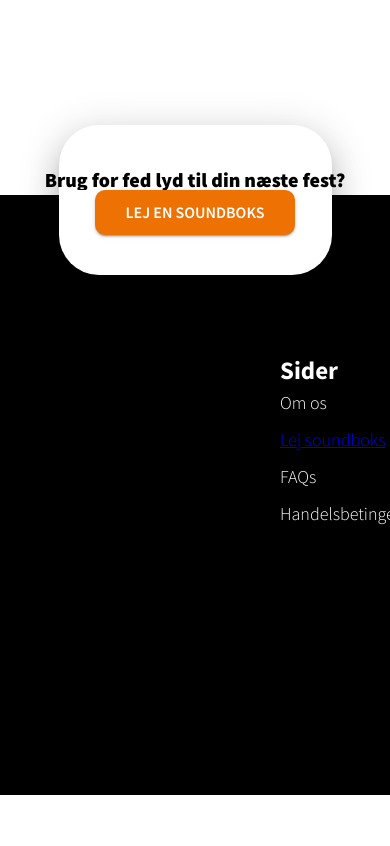
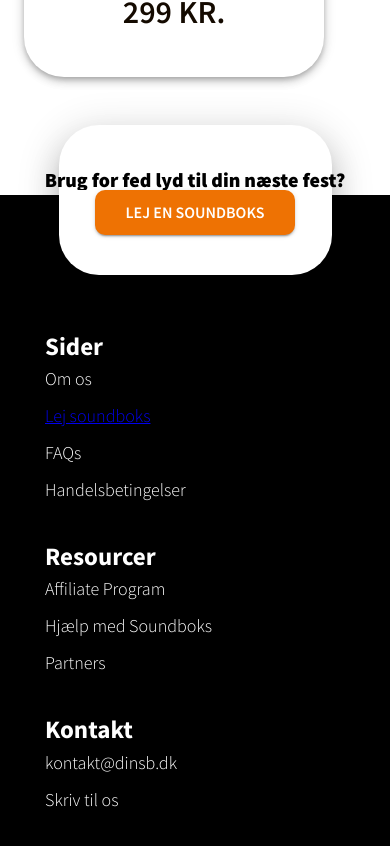
Before and after one commit to aliasadi04/dinsb, a React (Create React App) app: page / in a window 390 px wide. Shown: the part 4549-5395 px from the top of the page. Before the commit the page ends 5344 px from the top, so only its background shows below. Built offline with nearby package versions, Linux system fonts and the light colour scheme.

Commit message:
breadcrumb responsiveness update

```diff
--- a/src/components/navbar.component.tsx
+++ b/src/components/navbar.component.tsx
@@ -6,14 +6,14 @@
 import { HashLink } from 'react-router-hash-link';
 
 
-const pages = ['Vores bokse', 'Priser', 'FAQ']
+
 
 
 const Navbar = () => {
   const [anchorElNav, setAnchorElNav] = React.useState<null | HTMLElement>(null);
   const [anchorElUser, setAnchorElUser] = React.useState<null | HTMLElement>(null);
 
-  const location = useLocation();
+
   const navigate = useNavigate();
 
   const handleOpenNavMenu = (event: React.MouseEvent<HTMLElement>) => {
@@ -35,7 +35,7 @@
 
 
   return (
-    <Box sx={{ overflow: 'clip' }}>
+    <Box sx={{ display:'grid', gridTemplateColumns:'100%' }}>
 
       <AppBar position="static" sx={{
 
@@ -193,7 +193,7 @@
       }} >
 
 
-        <Typography noWrap fontSize={{ xs: 20, md: 60 }} fontWeight={900} sx={{}} >
+        <Typography noWrap fontSize={{ xs: 20,md:40, lg: 60 }} fontWeight={900} sx={{}} >
           Brug for fed lyd til din næste fest?
         </Typography>
 
@@ -213,44 +213,48 @@
 
         position: 'static',
         backgroundColor: 'black',
-        height: 600,
+        height:'auto',
         display: 'flex',
         boxShadow: 'none',
         flexDirection: 'row',
         alignItems: 'baseline',
-        pt: 20,
+
+        pt:15,
+        pb: 10,
+
         mb: 0,
         justifyContent: 'space-around',
-        px: 35,
+        px: '10%',
         boxSizing: 'border-box',
-
+        flexWrap:'wrap'
 
       }} >
 
-        <Typography color='common.white' fontWeight={700} variant='h4' sx={{ display: 'flex', flexDirection: 'column' }}>
-          Sider
+        <Box color='common.white'  sx={{ display: 'flex', flexDirection: 'column', minWidth:300,my:2 }}>
+          <Typography fontWeight={700} variant='h4'>Sider</Typography>
+
           <Typography fontWeight={300} sx={{ cursor: 'pointer', my: 0.5 }} variant='h6' component='a' >Om os</Typography>
           <Typography fontWeight={300} sx={{ cursor: 'pointer', my: 0.5 }} variant='h6' component='a' href='lej' >Lej soundboks</Typography>
           <Typography fontWeight={300} sx={{ cursor: 'pointer', my: 0.5 }} variant='h6' component='a' >FAQs</Typography>
           <Typography fontWeight={300} sx={{ cursor: 'pointer', my: 0.5 }} variant='h6' component='a' >Handelsbetingelser</Typography>
 
-        </Typography>
+        </Box>
 
-        <Typography color='common.white' fontWeight={700} variant='h4' sx={{ display: 'flex', flexDirection: 'column' }}>
-          Resourcer
+        <Box color='common.white' sx={{ display: 'flex', flexDirection: 'column', minWidth:300,my:2 }}>
+        <Typography fontWeight={700} variant='h4'>Resourcer</Typography>
           <Typography fontWeight={300} sx={{ cursor: 'pointer', my: 0.5 }} variant='h6' component='a' >Affiliate Program</Typography>
           <Typography fontWeight={300} sx={{ cursor: 'pointer', my: 0.5 }} variant='h6' component='a' >Hjælp med Soundboks</Typography>
           <Typography fontWeight={300} sx={{ cursor: 'pointer', my: 0.5 }} variant='h6' component='a' >Partners</Typography>
 
-        </Typography>
+        </Box>
 
-        <Typography color='common.white' fontWeight={700} variant='h4' sx={{ display: 'flex', flexDirection: 'column' }}>
-          Kontakt
+        <Box color='common.white' sx={{ display: 'flex', flexDirection: 'column', minWidth:300,my:2 }}>
+        <Typography fontWeight={700} variant='h4'>Kontakt</Typography>
           <Typography fontWeight={300} sx={{ cursor: 'pointer', my: 0.5 }} variant='h6' component='a' >kontakt@dinsb.dk</Typography>
           <Typography fontWeight={300} sx={{ cursor: 'pointer', my: 0.5 }} variant='h6' component='a' >Skriv til os</Typography>
 
 
-        </Typography>
+        </Box>
 
       </Box>
     </Box >
--- a/src/index.css
+++ b/src/index.css
@@ -1,5 +1,4 @@
-
-  @import url('https://fonts.googleapis.com/css2?family=Source+Sans+Pro:wght@200;300;400;600;700;900&display=swap');
+@import url('https://fonts.googleapis.com/css2?family=Source+Sans+Pro:wght@200;300;400;600;700;900&display=swap');
 
 body {
 
--- a/src/routes/homePage.tsx
+++ b/src/routes/homePage.tsx
@@ -58,7 +58,7 @@
                 }}>Priser</Typography>
 
                 <FlexBreak m={10} />
-                <Box sx={{ display: 'flex', flexDirection: 'row', alignItems: 'center',flexWrap:'wrap',px:10,  }}>
+                <Box sx={{ display: 'flex', flexDirection: 'row', alignItems: 'center',flexWrap:'wrap',  }}>
                     <Card sx={{ boxShadow: 5,mb:5, borderRadius: 10, width: 300, mx: 3,height: 550 }}>
                         <CardContent sx={{ display: 'flex', flexDirection: 'column', alignItems: 'center', justifyContent: 'space-around', height: 500 }}>
                             <Typography fontSize={19} color='text.secondary' fontWeight={600}>Mandag - Torsdag</Typography>
```
